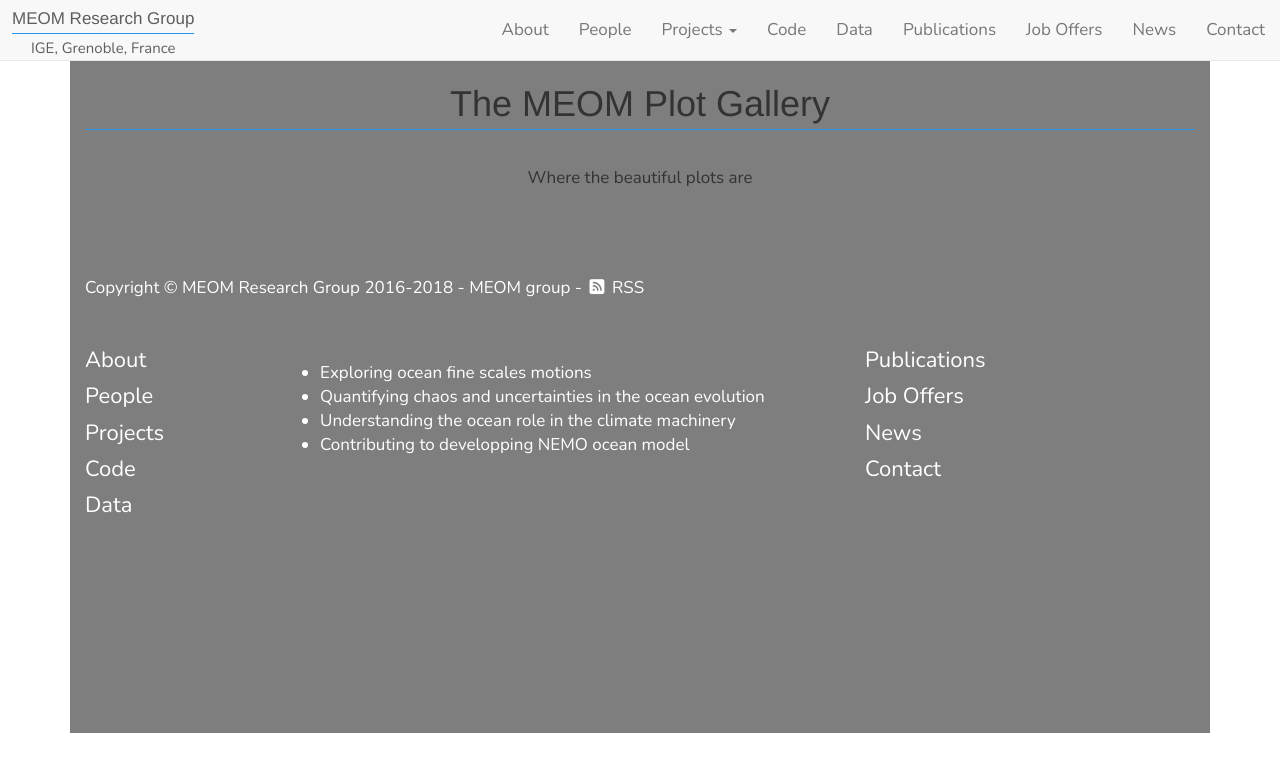
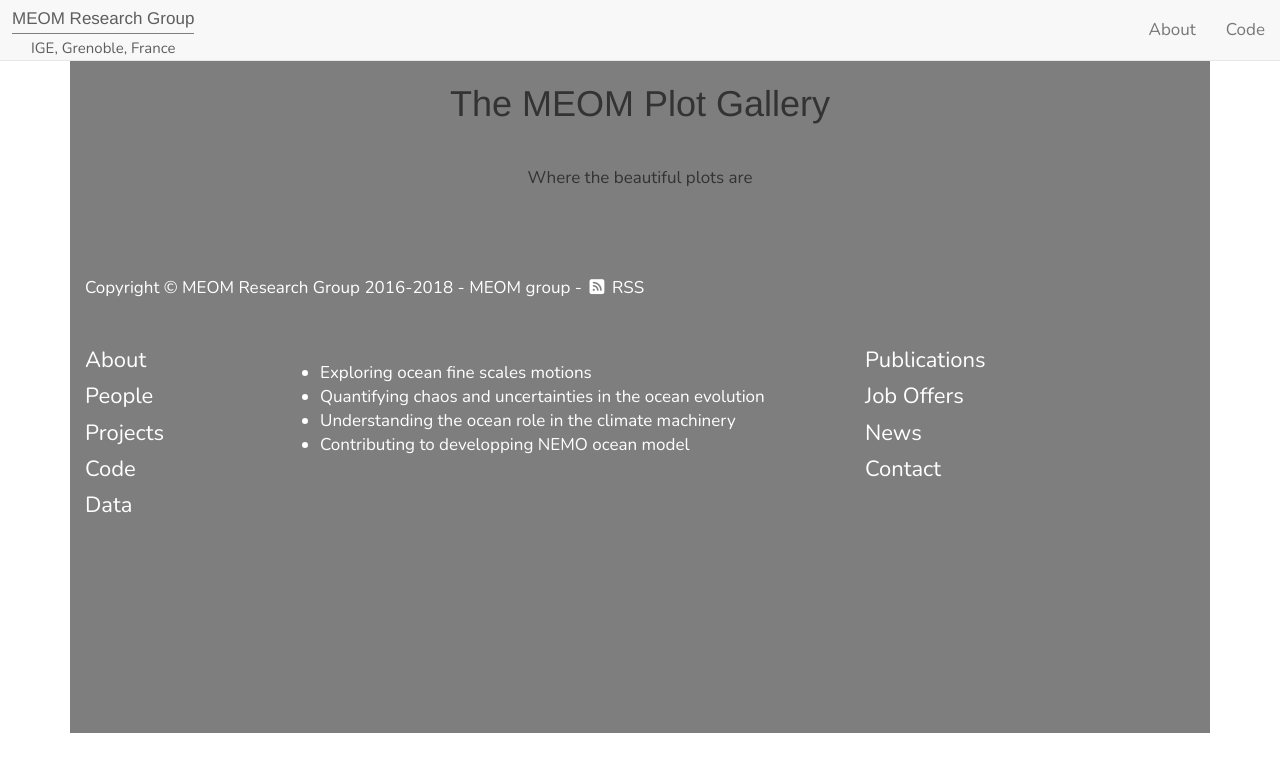
Before and after one commit to auraoupa/test-website, a Jekyll site: the page built from index.html, in a window 1280 px wide. Shown: the top 772 px of the page. Built offline with Jekyll 4.4.1, drawn with Linux system fonts in a browser that asks for light colours; nearby versions of some CDN libraries; some web fonts are replaced.

Commit message:
Update navbar.html

```diff
--- a/_includes/navbar.html
+++ b/_includes/navbar.html
@@ -23,49 +23,8 @@
                 <li {% if current[1] == 'about' %}class='active'{% endif %}>
                     <a href="{{site.baseurl}}/about/">About</a>
                 </li>
-                <li {% if current[1] == 'people' %}class='active'{% endif %}>
-                    <a href="{{site.baseurl}}/people/">People</a>
-                </li>
-                <!--<li class="dropdown {% if current[1] == 'people' %}active{% endif %}">
-                  <a href="{{site.baseurl}}/projects" class="dropdown-toggle" data-toggle="dropdown" aria-haspopup="true" aria-expanded="true">People <span class="caret"></span></a>
-                  <ul class="dropdown-menu">
-                    <li><a href="{{site.baseurl}}/people-nb" class={{researchDropdownClass}}>Noir Blanc</a></li>
-                    <li><a href="{{site.baseurl}}/people-color" class={{researchDropdownClass}}>Couleurs</a></li>
-                  </ul>
-                </li> -->
-                <li class="dropdown {% if current[1] == 'projects' %}active{% endif %}">
-                  <a href="{{site.baseurl}}/projects" class="dropdown-toggle" data-toggle="dropdown" aria-haspopup="true" aria-expanded="true">Projects <span class="caret"></span></a>
-                  <ul class="dropdown-menu">
-                    <li><a href="{{site.baseurl}}/projects/" class={{researchDropdownClass}}>List of projects</a></li>
-                    <li><a href="{{site.baseurl}}/projects/contacts" class={{researchDropdownClass}}>CONTaCTS</a></li>
-                    <li><a href="{{site.baseurl}}/projects/boost-swot" class={{researchDropdownClass}}>BOOST-SWOT</a></li>
-                    <li><a href="{{site.baseurl}}/projects/swot-st" class={{researchDropdownClass}}>SWOT-ST</a></li>
-		    <li><a href="{{site.baseurl}}/projects/occiput" class={{researchDropdownClass}}>OCCIPUT</a></li>
-                    <li><a href="{{site.baseurl}}/projects#pirate" class={{researchDropdownClass}}>PIRATE</a></li>
-                    <li><a href="{{site.baseurl}}/projects/momoms" class={{researchDropdownClass}}>MOMOMS</a></li>
-                    <li><a href="{{site.baseurl}}/projects/drakkar" class={{researchDropdownClass}}>DRAKKAR</a></li>
-                    <li><a href="{{site.baseurl}}/projects#atlantos" class={{researchDropdownClass}}>ATLANTOS</a></li>
- 		    <li><a href="{{site.baseurl}}/projects#immerse" class={{researchDropdownClass}}>IMMERSE</a></li>
-                 </ul>
-                </li>
                 <li {% if current[1] == 'code' %}class='active'{% endif %}>
                     <a href="{{site.baseurl}}/code/">Code</a>
-                </li>
-                <li {% if current[1] == 'data' %}class='active'{% endif %}>
-                    <a href="{{site.baseurl}}/data/">Data</a>
-                </li>
-
-                <li {% if current[1] == 'publications' %}class='active'{% endif %}>
-                    <a href="{{site.baseurl}}/publications/">Publications</a>
-                </li>
-                <li {% if current[1] == 'jobs' %}class='active'{% endif %}>
-                    <a href="{{site.baseurl}}/jobs/">Job Offers</a>
-                </li>
-                <li {% if current[1] == 'news' %}class='active'{% endif %}>
-                    <a href="{{site.baseurl}}/blog/">News</a>
-                </li>
-                <li {% if current[1] == 'contact' %}class='active'{% endif %}>
-                    <a href="{{site.baseurl}}/contact/">Contact</a>
                 </li>
             </ul>
         </div>
```
